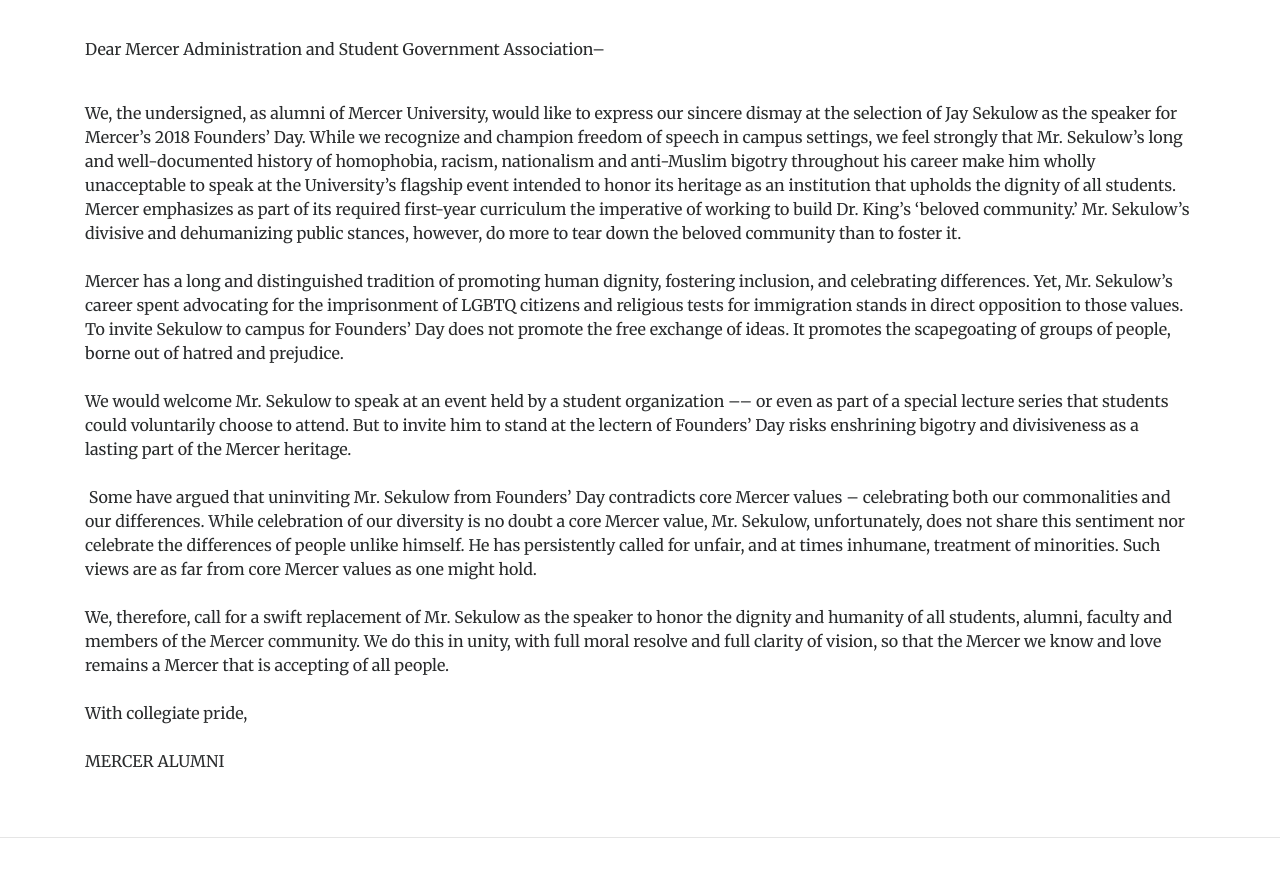
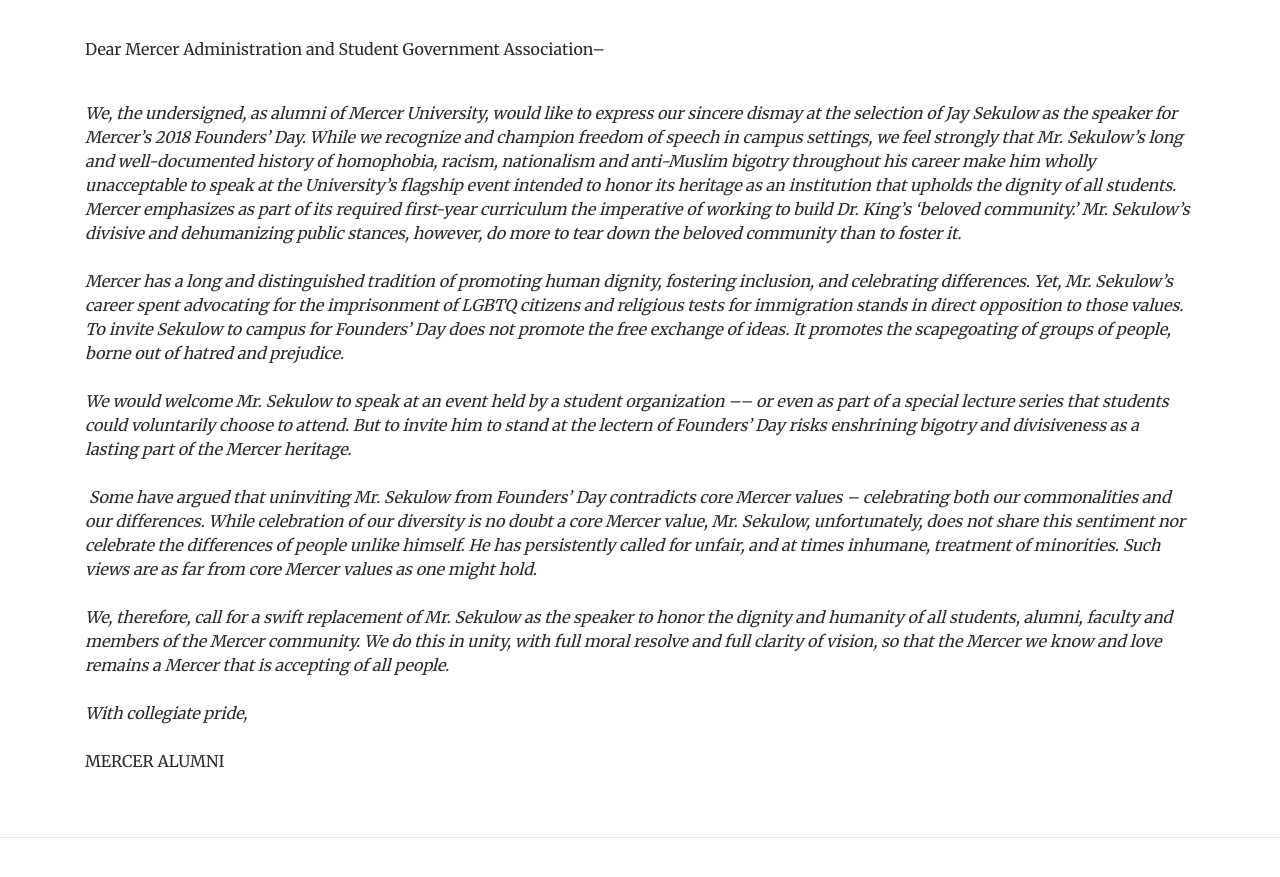
Before and after one commit to carlvlewis/mercer-petition, a plain HTML site: page index.html in a window 1280 px wide. Shown: the part 1079-1956 px from the top of the page. Drawn offline with Linux system fonts and the light colour scheme.

Commit message:
Update index.html

```diff
--- a/index.html
+++ b/index.html
@@ -62,7 +62,7 @@
             <br>Dear Mercer Administration and Student Government Association–&nbsp;
             <br>
             <br> </p>
-          <div>We, the undersigned, as alumni of Mercer University, would like to express our sincere dismay at the selection of Jay Sekulow as the speaker for Mercer’s 2018 Founders’ Day. While we recognize and champion freedom of speech in campus settings,
+          <em><div>We, the undersigned, as alumni of Mercer University, would like to express our sincere dismay at the selection of Jay Sekulow as the speaker for Mercer’s 2018 Founders’ Day. While we recognize and champion freedom of speech in campus settings,
             we feel strongly that Mr. Sekulow’s long and well-documented history of homophobia, racism, nationalism and anti-Muslim bigotry throughout his career make him wholly unacceptable to speak at the University’s flagship event intended to honor
             its heritage as an institution that upholds the dignity of all students. Mercer emphasizes as part of its required first-year curriculum the imperative of working to build Dr. King’s ‘beloved community.’ Mr. Sekulow’s divisive and dehumanizing
             public stances, however, do more to tear down the beloved community than to foster it.&nbsp;</div>
@@ -79,7 +79,7 @@
           <div>We, therefore, call for a swift replacement of Mr. Sekulow as the speaker to honor the dignity and humanity of all students, alumni, faculty and members of the Mercer community. We do this in unity, with full moral resolve and full clarity of
             vision, so that the Mercer we know and love remains a Mercer that is accepting of all people.&nbsp;</div>
           <br>
-          <div>With collegiate pride,&nbsp;</div>
+          <div>With collegiate pride,&nbsp;</div></em>
           <br>
           <div class="text-uppercase text-left">Mercer Alumni </div>
         </div>
```
